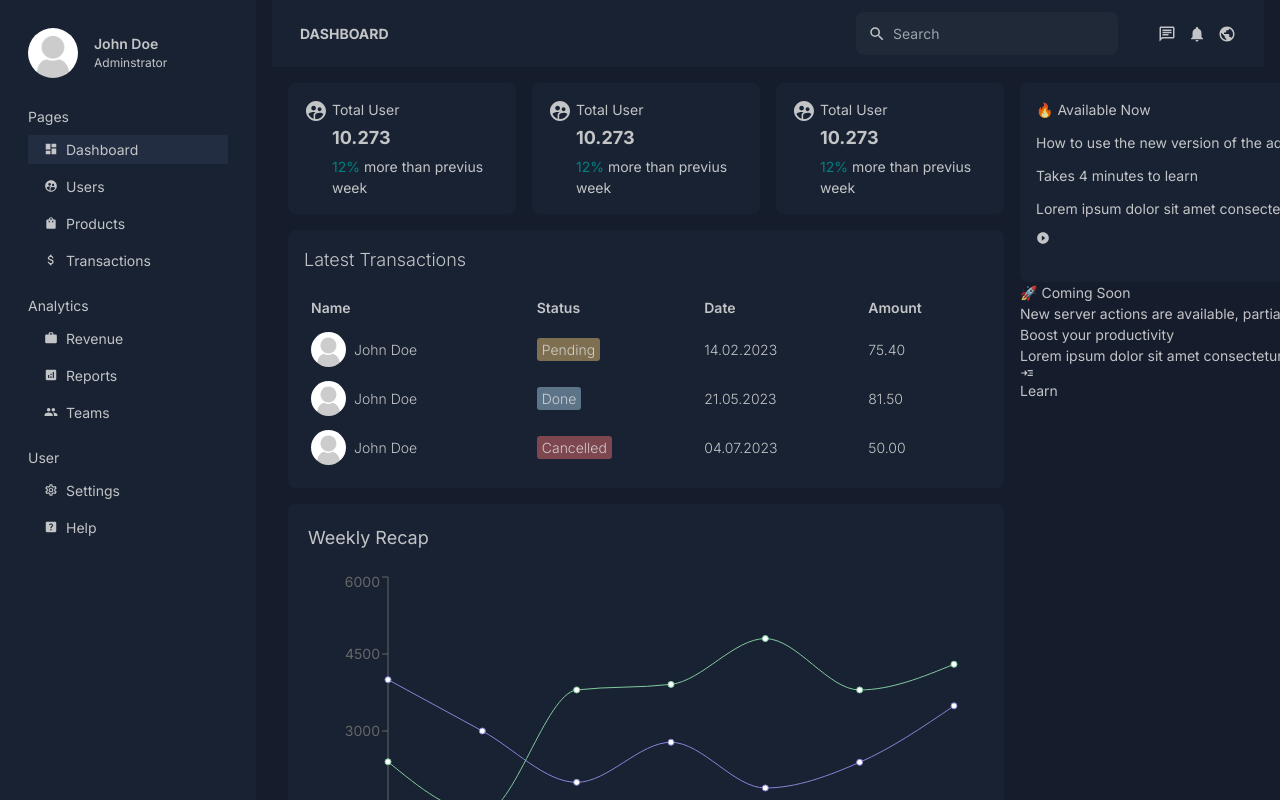
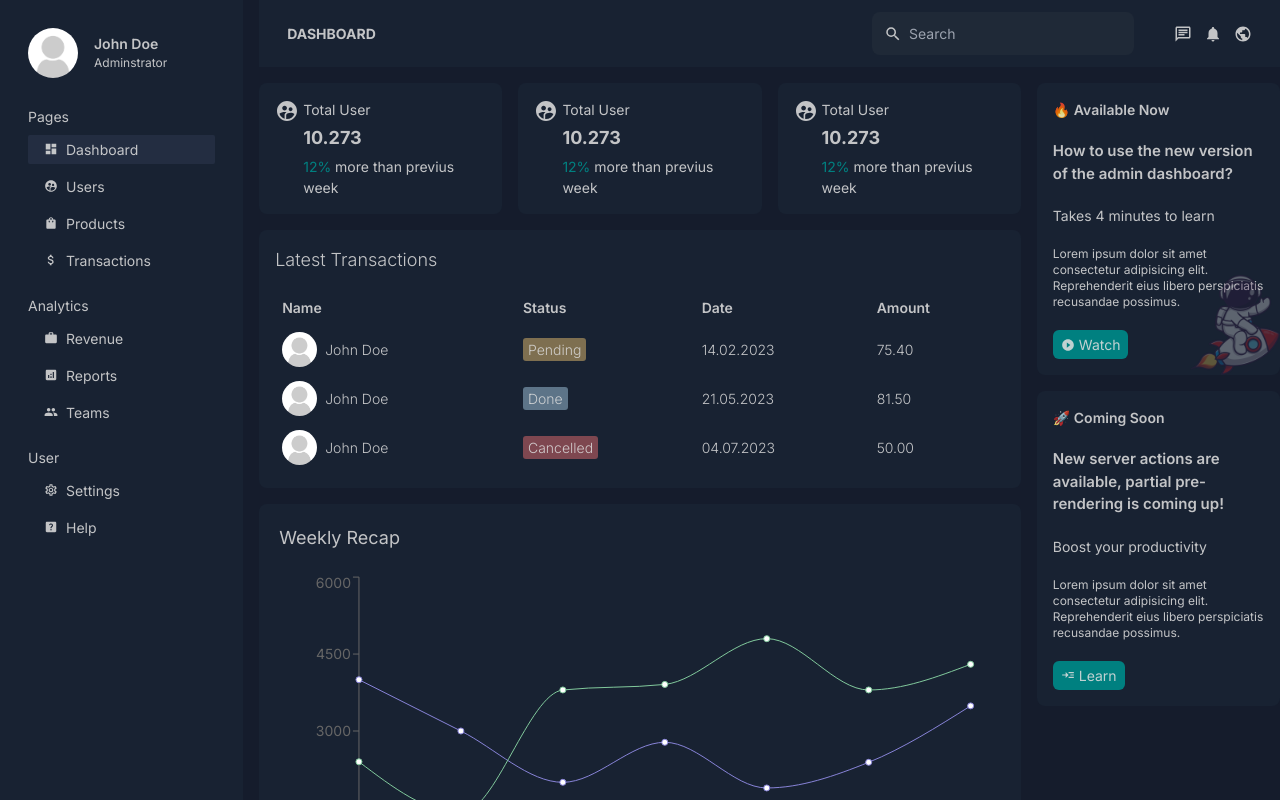
Before and after one commit to Sajomkhan/dashboard-nextjs-231110, a Next.js app: page /dashboard in a window 1280 px wide. Shown: the top 800 px of the page. Built offline with nearby package versions, Linux system fonts and the light colour scheme.

Commit message:
dashboard updated

```diff
--- /dev/null
+++ b/app/components/dashboard/footer.jsx
@@ -0,0 +1,12 @@
+import React from "react";
+
+const Footer = () => {
+  return (
+    <div className="flex items-center justify-between my-6">
+      <div className="font-semibold">Saiful Ajom Khan</div>
+      <div className="text text-xs">All rights reserved.</div>
+    </div>
+  );
+};
+
+export default Footer;
--- a/app/components/dashboard/rightbar.jsx
+++ b/app/components/dashboard/rightbar.jsx
@@ -5,50 +5,49 @@ import { MdPlayCircleFilled, MdReadMore } from "react-icons/md";
 
 const Rightbar = () => {
   return (
-    <div className=" fixed w-full">
-      <div className=" w-full bg-[var(--bgSoft)] rounded-lg p-4 relative">
+    <div className=" fixed ">
+      <div className=" w-full bg-[var(--bgSoft)] rounded-lg p-4 relative mb-4">
         <div className="">
           <Image
-            className="opacity-50 absolute bottom-0 right-0"
+            className="opacity-30 absolute bottom-0 right-0"
             src="/astronaut.png"
             alt=""
             width={100}
             height={100}
           />
         </div>
-        <div className="flex flex-col gap-3 ">
-          <span className="">🔥 Available Now</span>
-          <h3 className="">
+        {/* ------------------------------------------- */}
+        <div className="flex flex-col gap-5 ">
+          <span className="font-semibold">🔥 Available Now</span>
+          <h3 className="text-[15px] font-semibold">
             How to use the new version of the admin dashboard?
           </h3>
           <span className="">Takes 4 minutes to learn</span>
-          <p className="">
+          <p className="text-xs">
             Lorem ipsum dolor sit amet consectetur adipisicing elit.
             Reprehenderit eius libero perspiciatis recusandae possimus.
           </p>
-          <button className="">
+          <button className="flex gap-1 items-center bg-[var(--primary)] w-fit px-2 py-1 rounded-md">
             <MdPlayCircleFilled />
             Watch
           </button>
         </div>
       </div>
-      <div className="">
-        <div className="">
-          <span className="">🚀 Coming Soon</span>
-          <h3 className="">
-            New server actions are available, partial pre-rendering is coming
-            up!
+      {/* ------------------------------------------- */}
+      <div className="flex flex-col gap-5 w-full bg-[var(--bgSoft)] rounded-lg p-4 mb-4">
+        <span className="font-semibold">🚀 Coming Soon</span>
+        <h3 className="text-[15px] font-semibold">
+          New server actions are available, partial pre-rendering is coming up!
         </h3>
         <span className="">Boost your productivity</span>
-          <p className="">
-            Lorem ipsum dolor sit amet consectetur adipisicing elit.
-            Reprehenderit eius libero perspiciatis recusandae possimus.
+        <p className="text-xs">
+          Lorem ipsum dolor sit amet consectetur adipisicing elit. Reprehenderit
+          eius libero perspiciatis recusandae possimus.
         </p>
-          <button className="">
+        <button className="flex gap-1 items-center bg-[var(--primary)] w-fit px-2 py-1 rounded-md">
           <MdReadMore />
           Learn
         </button>
-        </div>
       </div>
     </div>
   );
--- a/app/components/dashboard/sidebar.jsx
+++ b/app/components/dashboard/sidebar.jsx
@@ -8,7 +8,7 @@ const Sidebar = () => {
   const pathname = usePathname();
 
   return (
-    <div className="min-h-screen">
+    <div className="absolute top-0 left-0 w-full min-h-screen bg-[var(--bgSoft)] outset-0 p-7">
       <div className="flex gap-4 mb-7 items-center">
         <Image
           className="rounded-full"
--- a/app/dashboard/layout.jsx
+++ b/app/dashboard/layout.jsx
@@ -1,3 +1,4 @@
+import Footer from "../components/dashboard/footer";
 import Navbar from "../components/dashboard/navbar";
 import Sidebar from "../components/dashboard/sidebar";
 
@@ -8,13 +9,14 @@ export const metadata = {
 
 export default function Layout({ children }) {
   return (
-    <div className="grid grid-cols-5">
-      <div className="col-span-1 bg-[var(--bgSoft)] p-7">
+    <div className="grid grid-cols-5 gap-4">
+      <div className="col-span-1 relative">
         <Sidebar />
       </div>
-      <div className="col-span-4 px-4">
+      <div className="col-span-4">
         <Navbar />
-        <div className="px-4">{children}</div>
+        <div className=" mt-4">{children}</div>
+        <Footer />
       </div>
     </div>
   );
--- a/app/dashboard/page.jsx
+++ b/app/dashboard/page.jsx
@@ -5,7 +5,7 @@ import Transaction from "../components/dashboard/transaction";
 
 const Dashboard = () => {
   return (
-    <div className="grid grid-cols-4 gap-4 mt-4">
+    <div className="grid grid-cols-4 gap-4">
       <div className="col-span-3 flex flex-col gap-4">
         <div className="flex gap-4 justify-between">
           <Card item="item" />
--- a/app/layout.jsx
+++ b/app/layout.jsx
@@ -12,7 +12,7 @@ export default function RootLayout({ children }) {
   return (
     <html lang="en">
       <body className={inter.className}>
-        <div className="text-[14px]">{children}</div>
+        <div className="text-[14px] ">{children}</div>
       </body>
     </html>
   );
```
Lines whose indentation alone changed are shown as unchanged.
